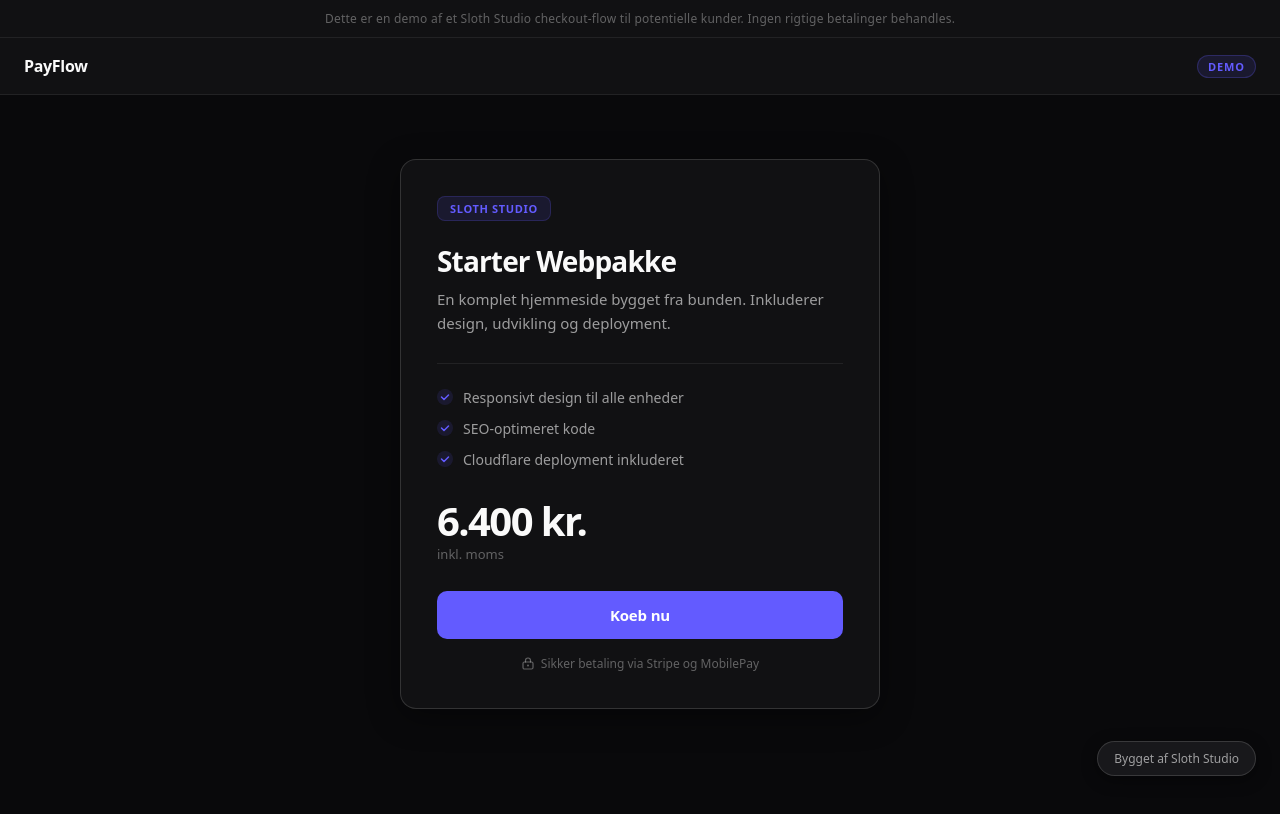
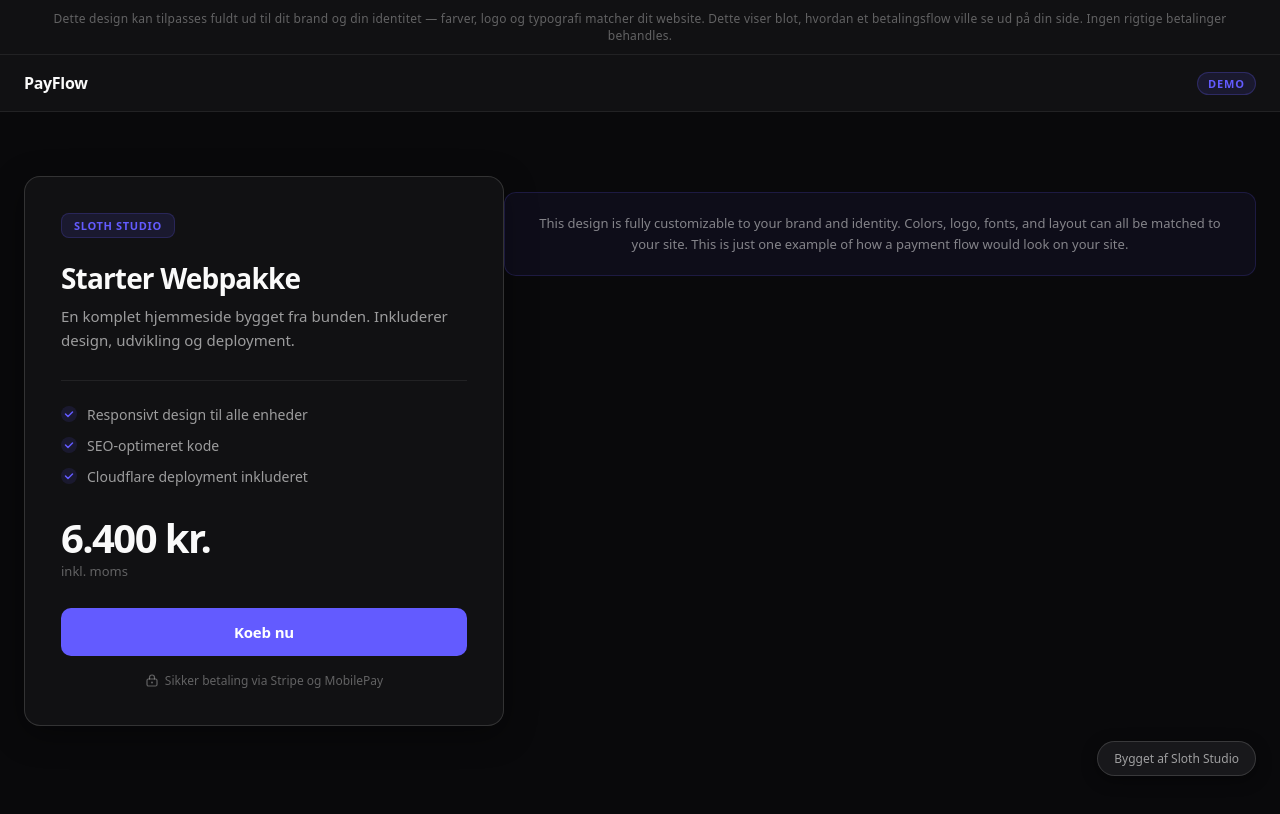
Before and after one commit to SloThdk/PayFlow, a Next.js app: page / in a window 1280 px wide. Shown: the top 814 px of the page. Built offline with nearby package versions, Linux system fonts and the light colour scheme.

Commit message:
feat: brand customization note, fix attribution URL to sloth-studio.pages.dev

```diff
--- a/app/page.tsx
+++ b/app/page.tsx
@@ -75,8 +75,8 @@ export default function ProductPage() {
           letterSpacing: "0.02em",
         }}
       >
-        Dette er en demo af et Sloth Studio checkout-flow til potentielle kunder.
-        Ingen rigtige betalinger behandles.
+        Dette design kan tilpasses fuldt ud til dit brand og din identitet — farver, logo og typografi matcher dit website.
+        Dette viser blot, hvordan et betalingsflow ville se ud på din side. Ingen rigtige betalinger behandles.
       </div>
 
       {/* Header */}
@@ -298,11 +298,36 @@ export default function ProductPage() {
             </div>
           </div>
         </div>
+
+        {/* Brand customization note */}
+        <div
+          style={{
+            background: "rgba(99,91,255,0.06)",
+            border: "1px solid rgba(99,91,255,0.18)",
+            borderRadius: "12px",
+            padding: "20px 24px",
+            marginTop: "16px",
+            textAlign: "center",
+          }}
+        >
+          <p
+            style={{
+              fontSize: "13px",
+              color: "rgba(250,250,250,0.5)",
+              lineHeight: 1.6,
+              margin: 0,
+            }}
+          >
+            This design is fully customizable to your brand and identity.
+            Colors, logo, fonts, and layout can all be matched to your site.
+            This is just one example of how a payment flow would look on your site.
+          </p>
+        </div>
       </main>
 
       {/* Floating attribution */}
       <a
-        href="https://slothstudio.dk"
+        href="https://sloth-studio.pages.dev"
         target="_blank"
         rel="noopener noreferrer"
         style={{
```
Also changed, not shown: fix-payflow.js (added, +56 -0 lines).
